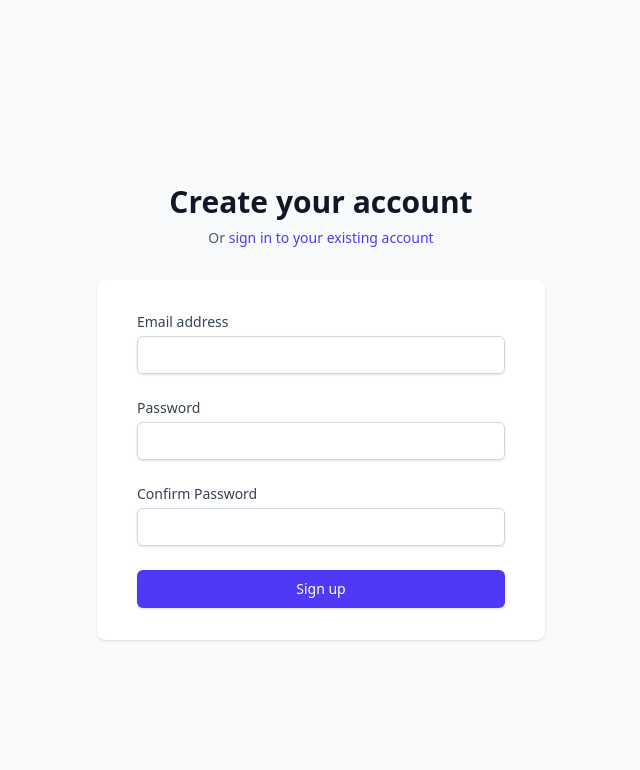
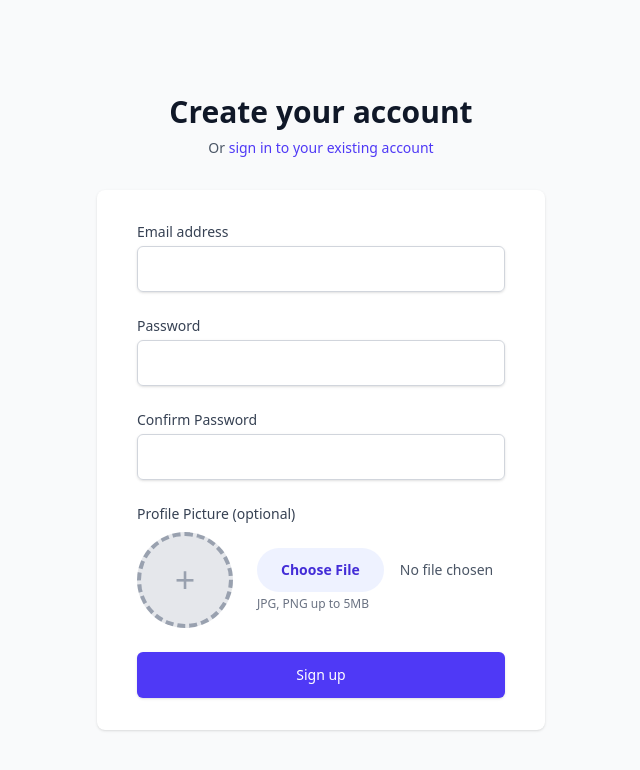
Before and after one commit to krishipatel154/deployment-pipeline, a React app in the folder frontend/: page /signup in a window 1280 px wide. Shown: the top 770 px of the page, without its empty margins (319-959 px from the left). Built offline with nearby package versions, Linux system fonts and the light colour scheme; the HTML template or start-up script is replaced by a standard one.

Commit message:
frontend signup page updated

```diff
--- a/frontend/src/pages/Signup.jsx
+++ b/frontend/src/pages/Signup.jsx
@@ -1,68 +1,108 @@
-import { useState } from 'react';
-import { Link, useNavigate } from 'react-router-dom';
-import axios from 'axios';
+// Signup.jsx – FULLY UPDATED WITH PROFILE PICTURE UPLOAD TO S3
+import { useState } from "react";
+import { Link, useNavigate } from "react-router-dom";
+import axios from "axios";
 
 export default function Signup() {
   const [formData, setFormData] = useState({
-    email: '',
-    password: '',
-    confirmPassword: ''
+    email: "",
+    password: "",
+    confirmPassword: "",
   });
-  const [error, setError] = useState('');
+  const [profilePic, setProfilePic] = useState(null);
+  const [preview, setPreview] = useState(null);
+  const [error, setError] = useState("");
   const [loading, setLoading] = useState(false);
   const [success, setSuccess] = useState(false);
   const navigate = useNavigate();
 
   const handleChange = (e) => {
-    const { name, value } = e.target;
-    setFormData(prev => ({
+    setFormData((prev) => ({
       ...prev,
-      [name]: value
+      [e.target.name]: e.target.value,
     }));
+  };
+
+  const handleFileChange = (e) => {
+    const file = e.target.files[0];
+    if (file) {
+      setProfilePic(file);
+      setPreview(URL.createObjectURL(file));
+    }
   };
 
   const handleSubmit = async (e) => {
     e.preventDefault();
 
     if (formData.password !== formData.confirmPassword) {
-      setError('Passwords do not match');
+      setError("Passwords do not match");
       return;
     }
 
     setLoading(true);
-    setError('');
+    setError("");
+
+    // Create FormData for multipart upload (required for files)
+    const data = new FormData();
+    data.append("email", formData.email);
+    data.append("password", formData.password);
+    if (profilePic) {
+      data.append("profile_pic", profilePic);
+    }
 
     try {
-      const response = await axios.post('http://3.110.118.71:8000/signup', {
-        email: formData.email,
-        password: formData.password
-      });
+      const response = await axios.post(
+        "http://3.110.118.71:8000/signup",
+        data,
+        {
+          headers: {
+            "Content-Type": "multipart/form-data",
+          },
+        }
+      );
 
       if (response.status === 201) {
         setSuccess(true);
-        setFormData({ email: '', password: '', confirmPassword: '' });
         setTimeout(() => {
-          navigate('/login');
+          navigate("/login");
         }, 2000);
       }
     } catch (err) {
-      setError(err.response?.data?.detail || 'An error occurred during signup');
+      setError(
+        err.response?.data?.detail ||
+          "Signup failed. Please check your details and try again."
+      );
     } finally {
       setLoading(false);
     }
   };
 
+  // Success Screen
   if (success) {
     return (
       <div className="min-h-screen bg-gray-50 flex flex-col justify-center items-center px-4">
-        <div className="max-w-md w-full bg-white p-8 rounded-lg shadow-md text-center">
-          <div className="mx-auto flex items-center justify-center h-12 w-12 rounded-full bg-green-100">
-            <svg className="h-6 w-6 text-green-600" fill="none" viewBox="0 0 24 24" stroke="currentColor">
-              <path strokeLinecap="round" strokeLinejoin="round" strokeWidth={2} d="M5 13l4 4L19 7" />
+        <div className="max-w-md w-full bg-white p-10 rounded-lg shadow-lg text-center">
+          <div className="mx-auto flex items-center justify-center h-16 w-16 rounded-full bg-green-100">
+            <svg
+              className="h-10 w-10 text-green-600"
+              fill="none"
+              stroke="currentColor"
+              viewBox="0 0 24 24"
+            >
+              <path
+                strokeLinecap="round"
+                strokeLinejoin="round"
+                strokeWidth={2}
+                d="M5 13l4 4L19 7"
+              />
             </svg>
           </div>
-          <h2 className="mt-3 text-2xl font-bold text-gray-900">Account created successfully!</h2>
-          <p className="mt-2 text-gray-600">Redirecting to login page...</p>
+          <h2 className="mt-6 text-3xl font-bold text-gray-900">
+            Account created successfully!
+          </h2>
+          <p className="mt-2 text-gray-600">
+            Redirecting you to login page...
+          </p>
         </div>
       </div>
     );
@@ -75,8 +115,11 @@ export default function Signup() {
           Create your account
         </h2>
         <p className="mt-2 text-center text-sm text-gray-600">
-          Or{' '}
-          <Link to="/login" className="font-medium text-indigo-600 hover:text-indigo-500">
+          Or{" "}
+          <Link
+            to="/login"
+            className="font-medium text-indigo-600 hover:text-indigo-500"
+          >
             sign in to your existing account
           </Link>
         </p>
@@ -84,97 +127,145 @@ export default function Signup() {
 
       <div className="mt-8 sm:mx-auto sm:w-full sm:max-w-md">
         <div className="bg-white py-8 px-4 shadow sm:rounded-lg sm:px-10">
+          {/* Error Alert */}
           {error && (
-            <div className="mb-4 bg-red-50 border-l-4 border-red-400 p-4">
-              <div className="flex">
-                <div className="flex-shrink-0">
-                  <svg className="h-5 w-5 text-red-400" xmlns="http://www.w3.org/2000/svg" viewBox="0 0 20 20" fill="currentColor">
-                    <path fillRule="evenodd" d="M10 18a8 8 0 100-16 8 8 0 000 16zM8.707 7.293a1 1 0 00-1.414 1.414L8.586 10l-1.293 1.293a1 1 0 101.414 1.414L10 11.414l1.293 1.293a1 1 0 001.414-1.414L11.414 10l1.293-1.293a1 1 0 00-1.414-1.414L10 8.586 8.707 7.293z" clipRule="evenodd" />
-                  </svg>
-                </div>
-                <div className="ml-3">
-                  <p className="text-sm text-red-700">{error}</p>
-                </div>
-              </div>
+            <div className="mb-6 bg-red-50 border border-red-200 text-red-700 px-4 py-3 rounded-lg">
+              <p className="text-sm">{error}</p>
             </div>
           )}
 
           <form className="space-y-6" onSubmit={handleSubmit}>
+            {/* Email */}
             <div>
-              <label htmlFor="email" className="block text-sm font-medium text-gray-700">
+              <label
+                htmlFor="email"
+                className="block text-sm font-medium text-gray-700"
+              >
                 Email address
               </label>
-              <div className="mt-1">
               <input
                 id="email"
                 name="email"
                 type="email"
-                  autoComplete="email"
                 required
                 value={formData.email}
                 onChange={handleChange}
-                  className="appearance-none block w-full px-3 py-2 border border-gray-300 rounded-md shadow-sm placeholder-gray-400 focus:outline-none focus:ring-indigo-500 focus:border-indigo-500 sm:text-sm"
+                className="mt-1 block w-full px-4 py-3 border border-gray-300 rounded-md shadow-sm placeholder-gray-400 focus:outline-none focus:ring-2 focus:ring-indigo-500 focus:border-indigo-500 sm:text-sm"
               />
             </div>
-            </div>
 
+            {/* Password */}
             <div>
-              <label htmlFor="password" className="block text-sm font-medium text-gray-700">
+              <label
+                htmlFor="password"
+                className="block text-sm font-medium text-gray-700"
+              >
                 Password
               </label>
-              <div className="mt-1">
               <input
                 id="password"
                 name="password"
                 type="password"
-                  autoComplete="new-password"
                 required
                 minLength={6}
                 value={formData.password}
                 onChange={handleChange}
-                  className="appearance-none block w-full px-3 py-2 border border-gray-300 rounded-md shadow-sm placeholder-gray-400 focus:outline-none focus:ring-indigo-500 focus:border-indigo-500 sm:text-sm"
+                className="mt-1 block w-full px-4 py-3 border border-gray-300 rounded-md shadow-sm placeholder-gray-400 focus:outline-none focus:ring-2 focus:ring-indigo-500 focus:border-indigo-500 sm:text-sm"
               />
             </div>
-            </div>
 
+            {/* Confirm Password */}
             <div>
-              <label htmlFor="confirmPassword" className="block text-sm font-medium text-gray-700">
+              <label
+                htmlFor="confirmPassword"
+                className="block text-sm font-medium text-gray-700"
+              >
                 Confirm Password
               </label>
-              <div className="mt-1">
               <input
                 id="confirmPassword"
                 name="confirmPassword"
                 type="password"
-                  autoComplete="new-password"
                 required
                 minLength={6}
                 value={formData.confirmPassword}
                 onChange={handleChange}
-                  className="appearance-none block w-full px-3 py-2 border border-gray-300 rounded-md shadow-sm placeholder-gray-400 focus:outline-none focus:ring-indigo-500 focus:border-indigo-500 sm:text-sm"
+                className="mt-1 block w-full px-4 py-3 border border-gray-300 rounded-md shadow-sm placeholder-gray-400 focus:outline-none focus:ring-2 focus:ring-indigo-500 focus:border-indigo-500 sm:text-sm"
               />
+            </div>
+
+            {/* Profile Picture Upload */}
+            <div>
+              <label className="block text-sm font-medium text-gray-700 mb-2">
+                Profile Picture (optional)
+              </label>
+              <div className="flex items-center space-x-6">
+                <div className="shrink-0">
+                  {preview ? (
+                    <img
+                      src={preview}
+                      alt="Profile preview"
+                      className="h-24 w-24 rounded-full object-cover border-4 border-gray-200"
+                    />
+                  ) : (
+                    <div className="h-24 w-24 rounded-full bg-gray-200 border-4 border-dashed border-gray-400 flex items-center justify-center">
+                      <span className="text-4xl text-gray-400">+</span>
+                    </div>
+                  )}
+                </div>
+                <div className="flex-1">
+                  <input
+                    type="file"
+                    accept="image/*"
+                    onChange={handleFileChange}
+                    className="block w-full text-sm text-gray-600
+                      file:mr-4 file:py-3 file:px-6
+                      file:rounded-full file:border-0
+                      file:text-sm file:font-semibold
+                      file:bg-indigo-50 file:text-indigo-700
+                      hover:file:bg-indigo-100 cursor-pointer"
+                  />
+                  <p className="mt-1 text-xs text-gray-500">
+                    JPG, PNG up to 5MB
+                  </p>
+                </div>
               </div>
             </div>
 
-            <div>
+            {/* Submit Button */}
             <button
               type="submit"
               disabled={loading}
-                className="w-full flex justify-center py-2 px-4 border border-transparent rounded-md shadow-sm text-sm font-medium text-white bg-indigo-600 hover:bg-indigo-700 focus:outline-none focus:ring-2 focus:ring-offset-2 focus:ring-indigo-500 disabled:opacity-50 disabled:cursor-not-allowed"
+              className="w-full flex justify-center py-3 px-4 border border-transparent rounded-md shadow-sm text-sm font-medium text-white bg-indigo-600 hover:bg-indigo-700 focus:outline-none focus:ring-2 focus:ring-offset-2 focus:ring-indigo-500 disabled:opacity-50 disabled:cursor-not-allowed transition"
             >
               {loading ? (
                 <>
-                    <svg className="animate-spin -ml-1 mr-3 h-5 w-5 text-white" xmlns="http://www.w3.org/2000/svg" fill="none" viewBox="0 0 24 24">
-                      <circle className="opacity-25" cx="12" cy="12" r="10" stroke="currentColor" strokeWidth="4"></circle>
-                      <path className="opacity-75" fill="currentColor" d="M4 12a8 8 0 018-8V0C5.373 0 0 5.373 0 12h4zm2 5.291A7.962 7.962 0 014 12H0c0 3.042 1.135 5.824 3 7.938l3-2.647z"></path>
+                  <svg
+                    className="animate-spin -ml-1 mr-3 h-5 w-5 text-white"
+                    xmlns="http://www.w3.org/2000/svg"
+                    fill="none"
+                    viewBox="0 0 24 24"
+                  >
+                    <circle
+                      className="opacity-25"
+                      cx="12"
+                      cy="12"
+                      r="10"
+                      stroke="currentColor"
+                      strokeWidth="4"
+                    />
+                    <path
+                      className="opacity-75"
+                      fill="currentColor"
+                      d="M4 12a8 8 0 018-8V0C5.373 0 0 5.373 0 12h4zm2 5.291A7.962 7.962 0 014 12H0c0 3.042 1.135 5.824 3 7.938l3-2.647z"
+                    />
                   </svg>
                   Creating account...
                 </>
               ) : (
-                  'Sign up'
+                "Sign up"
               )}
             </button>
-            </div>
           </form>
         </div>
       </div>
```
Lines whose indentation alone changed are shown as unchanged.
